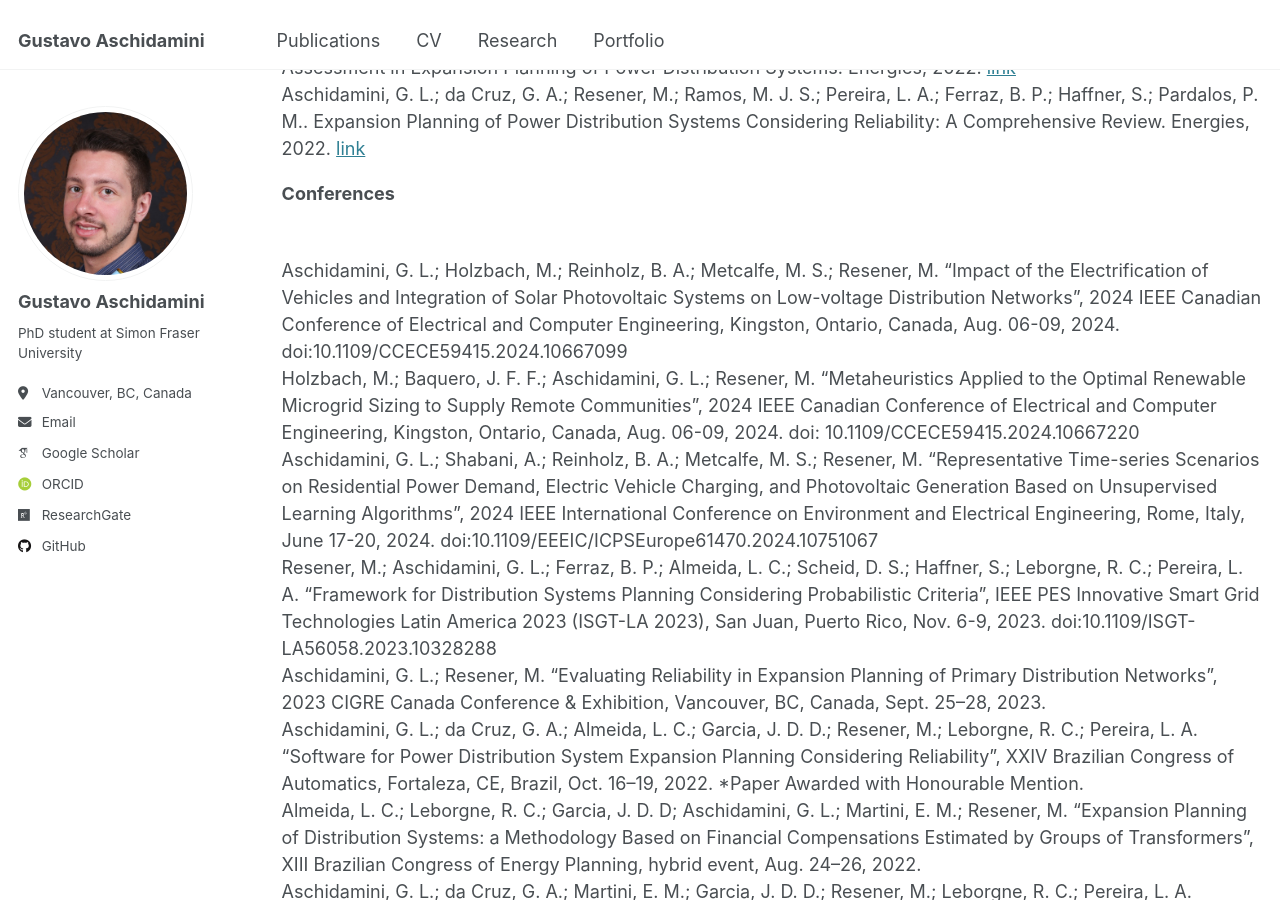
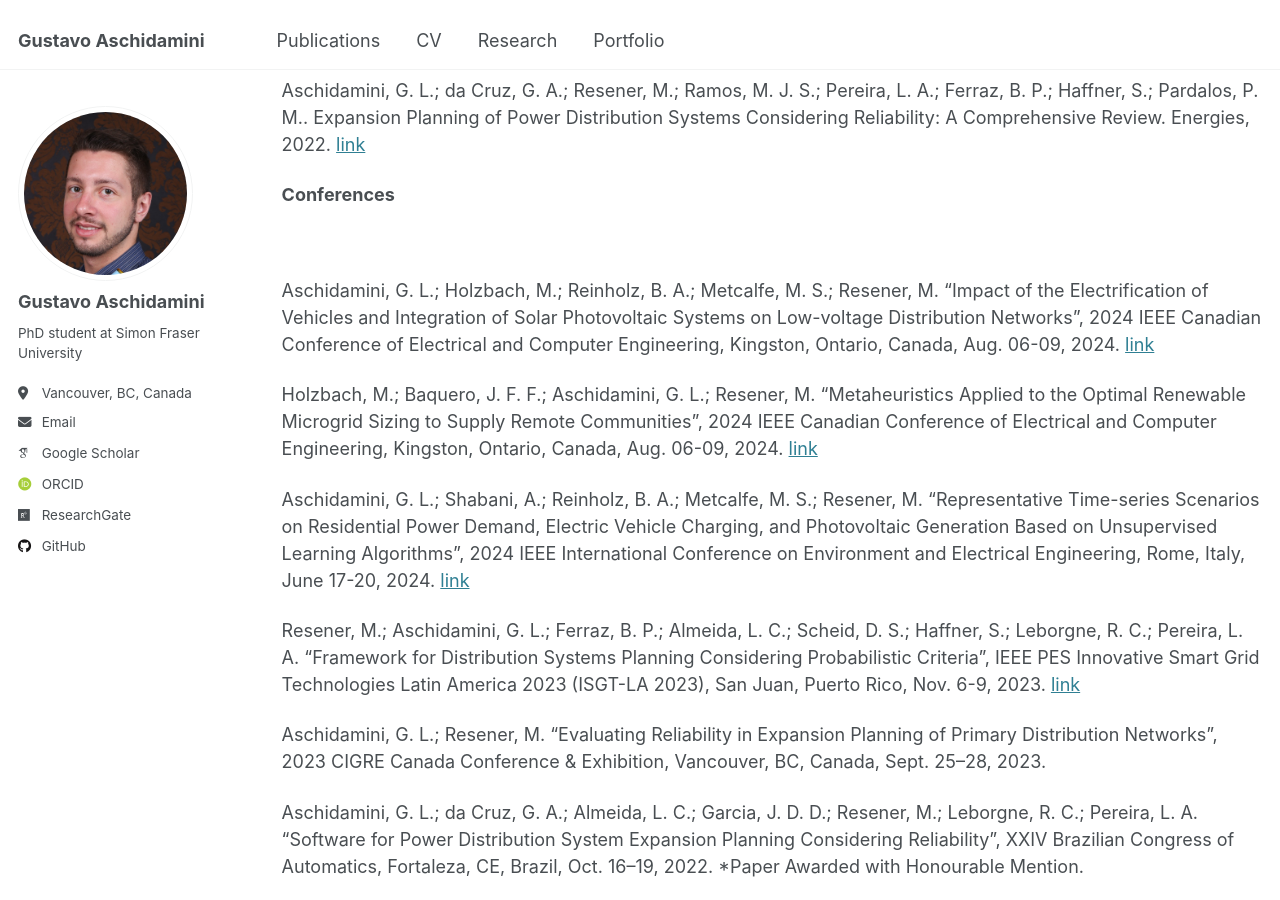
Before and after one commit to gaschidamini/gaschidamini.github.io, a Jekyll site: the page built from _pages/publications.html, in a window 1280 px wide and 900 px high, scrolled down 244 px. Built offline with Jekyll 4.4.1, drawn with Linux system fonts in a browser that asks for light colours; some web fonts are replaced.

Commit message:
Update publications.html

```diff
--- a/_pages/publications.html
+++ b/_pages/publications.html
@@ -10,50 +10,30 @@ author_profile: true
 {% endif %}
 
 
-
-
 <p><strong>Journals</strong></p>
 
-<br>
+<p>Aschidamini, G. L.; da Cruz, G. A.; Resener, M.; Leborgne, R. C.; Pereira, L. A.. A Framework for Reliability Assessment in Expansion Planning of Power Distribution Systems. Energies, 2022. <a href="https://doi.org/10.3390/en15145073">link</a><p>
 
-Aschidamini, G. L.; da Cruz, G. A.; Resener, M.; Leborgne, R. C.; Pereira, L. A.. A Framework for Reliability Assessment in Expansion Planning of Power Distribution Systems. Energies, 2022. <a href="https://doi.org/10.3390/en15145073">link</a>
+<p>Aschidamini, G. L.; da Cruz, G. A.; Resener, M.; Ramos, M. J. S.; Pereira, L. A.; Ferraz, B. P.; Haffner, S.; Pardalos, P. M.. Expansion Planning of Power Distribution Systems Considering Reliability: A Comprehensive Review. Energies, 2022. <a href="https://doi.org/doi:10.3390/en15062275">link</a><p>
 
-<br>
-
-Aschidamini, G. L.; da Cruz, G. A.; Resener, M.; Ramos, M. J. S.; Pereira, L. A.; Ferraz, B. P.; Haffner, S.; Pardalos, P. M.. Expansion Planning of Power Distribution Systems Considering Reliability: A Comprehensive Review. Energies, 2022. <a href="https://doi.org/doi:10.3390/en15062275">link</a>
-
-<br>
 
 <p><strong>Conferences</strong></p>
 
 <br>
 
-Aschidamini, G. L.; Holzbach, M.; Reinholz, B. A.; Metcalfe, M. S.; Resener, M. “Impact of the Electrification of Vehicles and Integration of Solar Photovoltaic Systems on Low-voltage Distribution Networks”, 2024 IEEE Canadian Conference of Electrical and Computer Engineering, Kingston, Ontario, Canada, Aug. 06-09, 2024. doi:10.1109/CCECE59415.2024.10667099
+<p>Aschidamini, G. L.; Holzbach, M.; Reinholz, B. A.; Metcalfe, M. S.; Resener, M. “Impact of the Electrification of Vehicles and Integration of Solar Photovoltaic Systems on Low-voltage Distribution Networks”, 2024 IEEE Canadian Conference of Electrical and Computer Engineering, Kingston, Ontario, Canada, Aug. 06-09, 2024. <a href="https://doi.org/10.1109/CCECE59415.2024.10667099">link</a><p>
 
-<br>
+<p>Holzbach, M.; Baquero, J. F. F.; Aschidamini, G. L.; Resener, M. “Metaheuristics Applied to the Optimal Renewable Microgrid Sizing to Supply Remote Communities”, 2024 IEEE Canadian Conference of Electrical and Computer Engineering, Kingston, Ontario, Canada, Aug. 06-09, 2024. <a href="https://doi.org/10.1109/CCECE59415.2024.10667220">link</a><p>
 
-Holzbach, M.; Baquero, J. F. F.; Aschidamini, G. L.; Resener, M. “Metaheuristics Applied to the Optimal Renewable Microgrid Sizing to Supply Remote Communities”, 2024 IEEE Canadian Conference of Electrical and Computer Engineering, Kingston, Ontario, Canada, Aug. 06-09, 2024. doi: 10.1109/CCECE59415.2024.10667220
+<p>Aschidamini, G. L.; Shabani, A.; Reinholz, B. A.; Metcalfe, M. S.; Resener, M. “Representative Time-series Scenarios on Residential Power Demand, Electric Vehicle Charging, and Photovoltaic Generation Based on Unsupervised Learning Algorithms”, 2024 IEEE International Conference on Environment and Electrical Engineering, Rome, Italy, June 17-20, 2024. <a href="https://doi.org/10.1109/EEEIC/ICPSEurope61470.2024.10751067">link</a><p>
 
-<br>
+<p>Resener, M.; Aschidamini, G. L.; Ferraz, B. P.; Almeida, L. C.; Scheid, D. S.; Haffner, S.; Leborgne, R. C.; Pereira, L. A. “Framework for Distribution Systems Planning Considering Probabilistic Criteria”, IEEE PES Innovative Smart Grid Technologies Latin America 2023 (ISGT-LA 2023), San Juan, Puerto Rico, Nov. 6-9, 2023.  <a href="https://doi.org/10.1109/ISGT-LA56058.2023.10328288">link</a><p>
 
-Aschidamini, G. L.; Shabani, A.; Reinholz, B. A.; Metcalfe, M. S.; Resener, M. “Representative Time-series Scenarios on Residential Power Demand, Electric Vehicle Charging, and Photovoltaic Generation Based on Unsupervised Learning Algorithms”, 2024 IEEE International Conference on Environment and Electrical Engineering, Rome, Italy, June 17-20, 2024. doi:10.1109/EEEIC/ICPSEurope61470.2024.10751067
+<p>Aschidamini, G. L.; Resener, M. “Evaluating Reliability in Expansion Planning of Primary Distribution Networks”, 2023 CIGRE Canada Conference & Exhibition, Vancouver, BC, Canada, Sept. 25–28, 2023. <p>
 
-<br>
+<p>Aschidamini, G. L.; da Cruz, G. A.; Almeida, L. C.; Garcia, J. D. D.; Resener, M.; Leborgne, R. C.; Pereira, L. A. “Software for Power Distribution System Expansion Planning Considering Reliability”, XXIV Brazilian Congress of Automatics, Fortaleza, CE, Brazil, Oct. 16–19, 2022. *Paper Awarded with Honourable Mention. <p>
 
-Resener, M.; Aschidamini, G. L.; Ferraz, B. P.; Almeida, L. C.; Scheid, D. S.; Haffner, S.; Leborgne, R. C.; Pereira, L. A. “Framework for Distribution Systems Planning Considering Probabilistic Criteria”, IEEE PES Innovative Smart Grid Technologies Latin America 2023 (ISGT-LA 2023), San Juan, Puerto Rico, Nov. 6-9, 2023.  doi:10.1109/ISGT-LA56058.2023.10328288
+<p>Almeida, L. C.; Leborgne, R. C.; Garcia, J. D. D; Aschidamini, G. L.; Martini, E. M.; Resener, M.  “Expansion Planning of Distribution Systems: a Methodology Based on Financial Compensations Estimated by Groups of Transformers”, XIII Brazilian Congress of Energy Planning, hybrid event, Aug. 24–26, 2022. <p>
 
-<br>
 
-Aschidamini, G. L.; Resener, M. “Evaluating Reliability in Expansion Planning of Primary Distribution Networks”, 2023 CIGRE Canada Conference & Exhibition, Vancouver, BC, Canada, Sept. 25–28, 2023.
-
-<br>
-
-Aschidamini, G. L.; da Cruz, G. A.; Almeida, L. C.; Garcia, J. D. D.; Resener, M.; Leborgne, R. C.; Pereira, L. A. “Software for Power Distribution System Expansion Planning Considering Reliability”, XXIV Brazilian Congress of Automatics, Fortaleza, CE, Brazil, Oct. 16–19, 2022. *Paper Awarded with Honourable Mention.
-
-<br>
-
-Almeida, L. C.; Leborgne, R. C.; Garcia, J. D. D; Aschidamini, G. L.; Martini, E. M.; Resener, M.  “Expansion Planning of Distribution Systems: a Methodology Based on Financial Compensations Estimated by Groups of Transformers”, XIII Brazilian Congress of Energy Planning, hybrid event, Aug. 24–26, 2022.
-
-<br>
-
-Aschidamini, G. L.; da Cruz, G. A.; Martini, E. M.; Garcia, J. D. D.; Resener, M.; Leborgne, R. C.; Pereira, L. A. “Method for Assessing the Impact of Expansion Planning Projects on the Reliability of Power Distribution Systems”, IX Brazilian Symposium on Power Systems, Santa Maria, RS, Brazil, July 10–13, 2022.
+<p>Aschidamini, G. L.; da Cruz, G. A.; Martini, E. M.; Garcia, J. D. D.; Resener, M.; Leborgne, R. C.; Pereira, L. A. “Method for Assessing the Impact of Expansion Planning Projects on the Reliability of Power Distribution Systems”, IX Brazilian Symposium on Power Systems, Santa Maria, RS, Brazil, July 10–13, 2022.<p>
```
